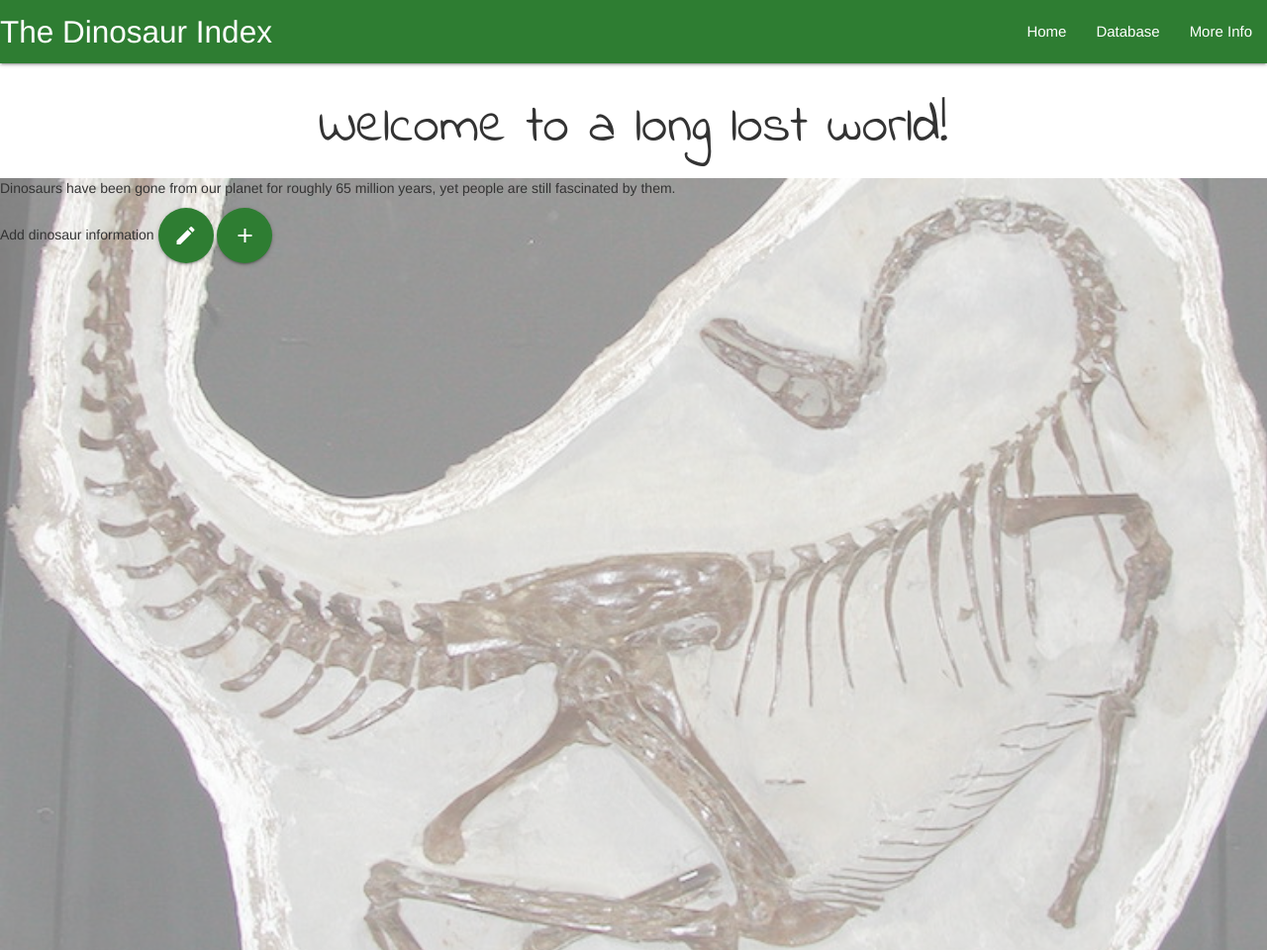
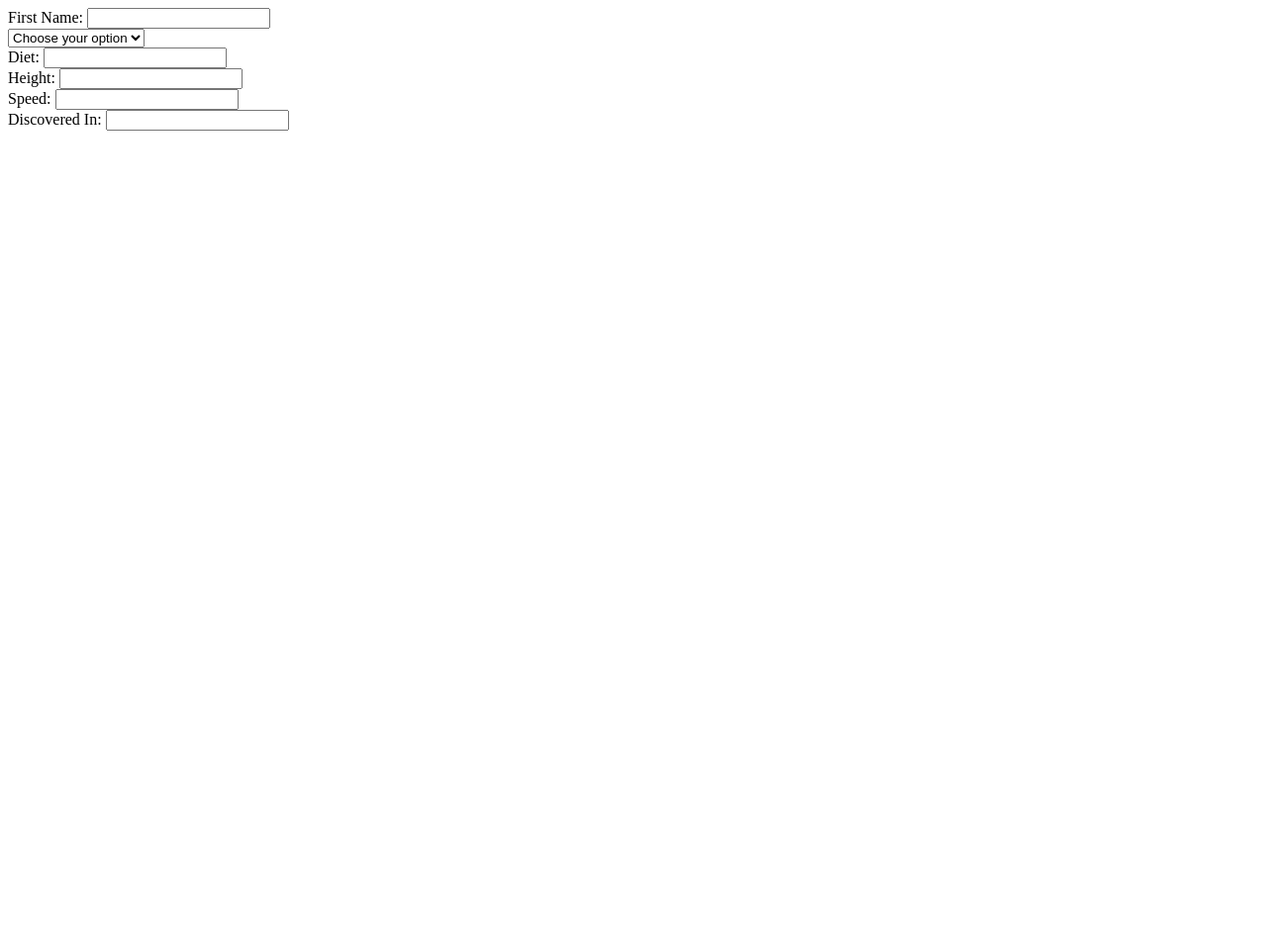
Before and after one commit to Code-Institute-Submissions/NickBaker11-Milestone-no-3_resub, a Flask app: page /add_info in a window 1280 px wide. Shown: the whole page at 99% size. Run offline with Flask 2, Linux system fonts and the light colour scheme; data that the repository does not hold is empty; some libraries are stand-ins or nearby versions.

Commit message:
Template files re-organaised

```diff
--- a/app.py
+++ b/app.py
@@ -34,9 +34,9 @@ def final_page():
         'final_page.html', dinoInfo=mongo.db.dinoInfo.find())
 
 
-@app.route("/add_info")
+@app.route('/add_info')
 def add_info():
-    return render_template("add_info.html")
+    return render_template('add_info.html', dinoInfo=mongo.db.dinoInfo.find())
 
 
 if __name__ == '__main__':
--- a/static/css/style.css
+++ b/static/css/style.css
@@ -15,7 +15,7 @@
     z-index: -1;
     height: 90%;
 }
-h1, h2{
+h1, h2, h3{
     text-align: center;
     font-family: Indie Flower, 'sans-serf'
 }
--- a/templates/add_info.html
+++ b/templates/add_info.html
@@ -1,4 +1,13 @@
-{% extends 'base.html' %} {% block content %} Add dinosaur information {% endblock %}
+<!DOCTYPE html>
+<html lang="en">
+<head>
+    <meta charset="UTF-8">
+    <meta name="viewport" content="width=device-width, initial-scale=1.0">
+</head>
+<body>
+
+</body>
+</html>
 <div class="row">
   <form class="col s12" method="POST" action="">
     <div class="row">
--- a/templates/base.html
+++ b/templates/base.html
@@ -64,30 +64,18 @@
       </nav>
     </header>
 
-    <h2>Welcome to a long lost world!</h2>
+
     <img
       class="background_img"
       src="{{ url_for('static', filename='images/Skeleton2.jpg') }}"
       alt="Dinosaur skeleton"
     />
-      <p>
-        Dinosaurs have been gone from our planet for roughly 65 million years,
-        yet people are still fascinated by them.
-      </p>
 
 
     {% block content%}
-    <a class="btn-floating btn-large #2e7d32 green darken-3"
-      ><i class="material-icons">edit</i></a
-    >{% endblock %}
-    <a class="btn-floating btn-large #2e7d32 green darken-3"
-      ><i class="material-icons">edit</i></a
-    >
-    <a
-      href="{{ url_for('static', filename='add-info.html') }}"
-      class="btn-floating btn-large #2e7d32 green darken-3"
-      ><i class="material-icons">add</i></a
-    >
+
+    {% endblock %}
+
     <!-- scripts -->
     <script src="{{ url_for('static', filename='javascript/main.js') }}"></script>
     <script
--- a/templates/final_page.html
+++ b/templates/final_page.html
@@ -17,7 +17,7 @@
 </header>
  <h2>Where to visit Dinosaurs</h2>
 
-    <img class="background_img" src="assets/images/Skeleton2.jpg" alt="Dinosaur skeleton"/>
+
     <p id="final-page-para"> Lorem ipsum dolor sit amet, consectetur adipiscing elit. In tincidunt
       risus a ullamcorper rhoncus. Praesent eu erat vulputate, tincidunt lorem
       ut, placerat tellus. Suspendisse in eleifend urna. Aenean sagittis arcu in
```
Also changed, not shown: templates/database.html (added, +17 -0 lines), templates/index.html (+4 -3 lines), templates/main_page.html (+6 -11 lines).
